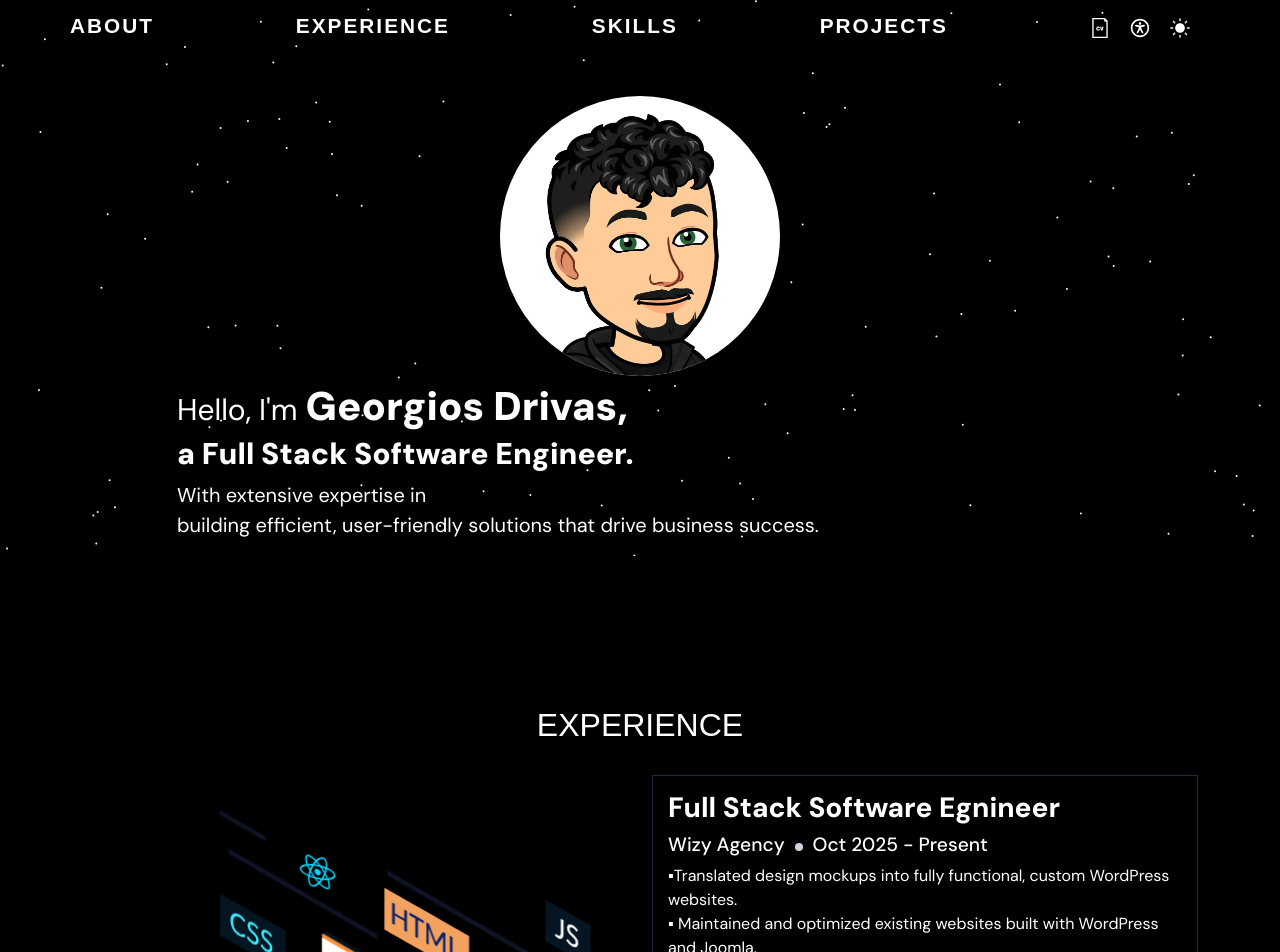
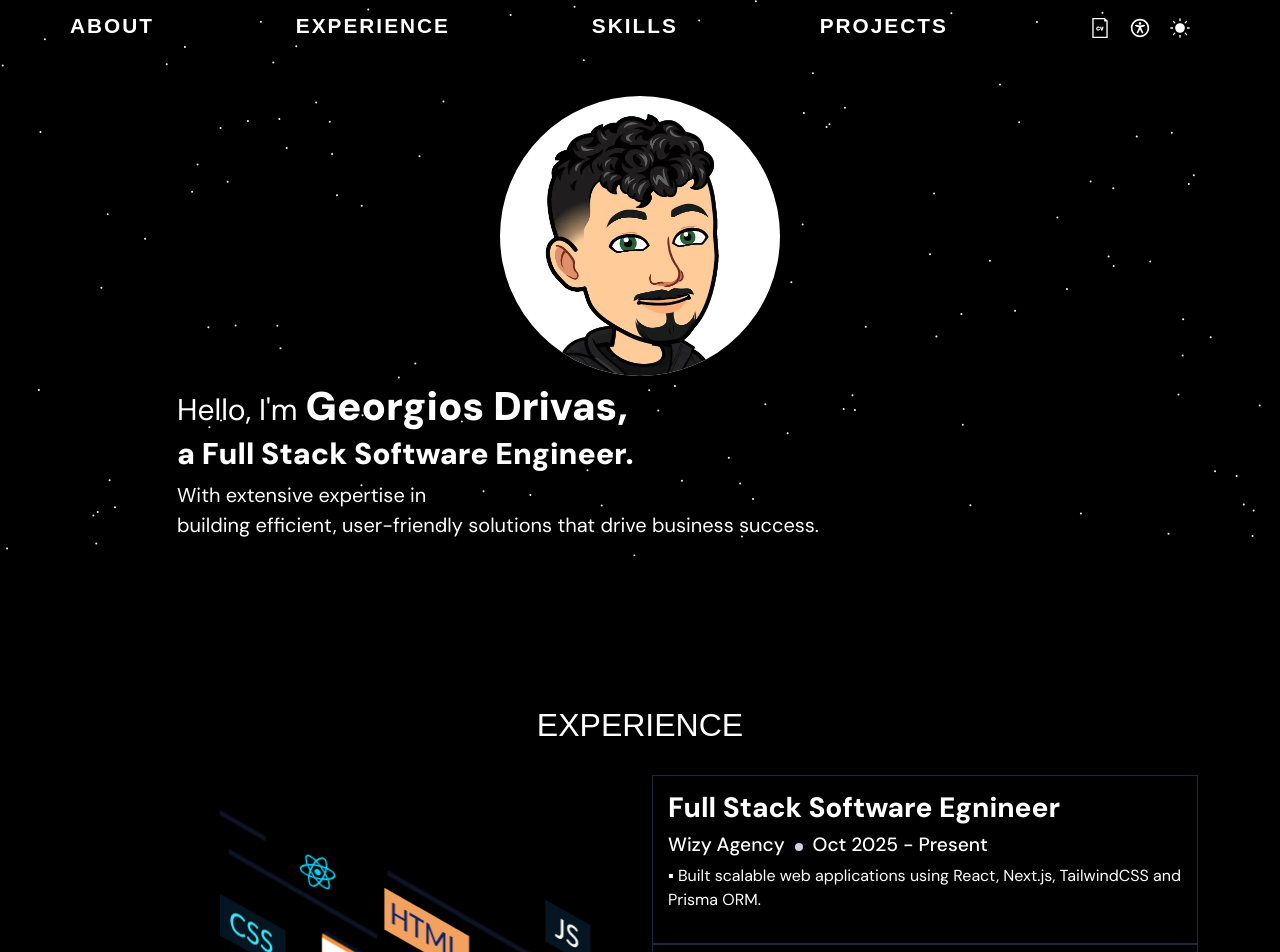
Before and after one commit to GeorgiosDrivas/portfolio, a React (Vite) app: page / in a window 1280 px wide. Shown: the top 952 px of the page. Built offline with nearby package versions, Linux system fonts and the light colour scheme.

Commit message:
chore: change experience content

```diff
--- a/src/experience.tsx
+++ b/src/experience.tsx
@@ -25,11 +25,8 @@ export default function Experience({ motion }: { motion: boolean }) {
                     Oct 2025 - Present
                   </h4>
                   <p>
-                    ▪Translated design mockups into fully functional, custom
-                    WordPress websites.
-                    <br /> ▪ Maintained and optimized existing websites built
-                    with WordPress and Joomla. <br />▪ Provided technical
-                    support and troubleshooting for clients.
+                    ▪ Built scalable web applications using React, Next.js,
+                    TailwindCSS and Prisma ORM.
                   </p>
                 </div>
                 <div className="company-wrap">
```
